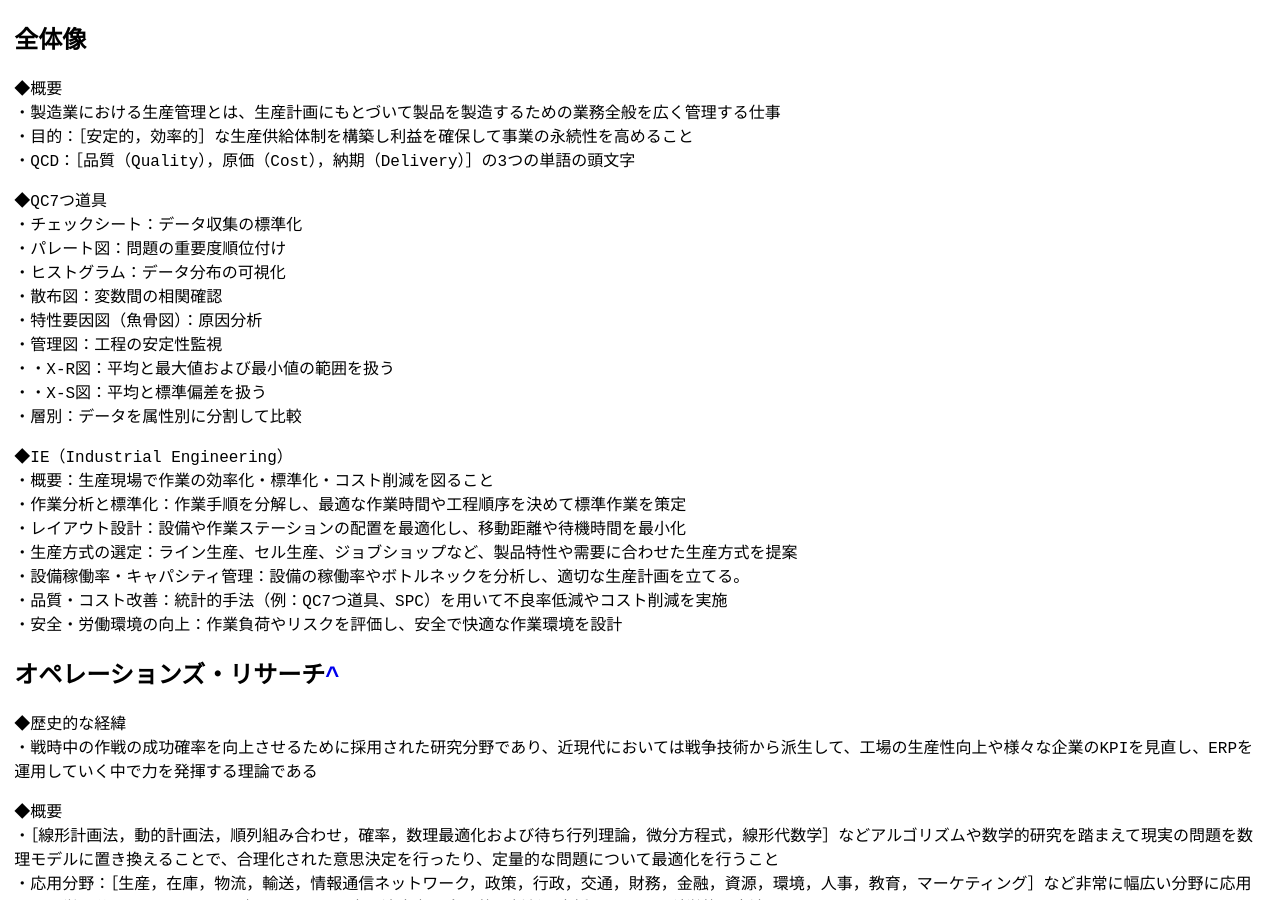
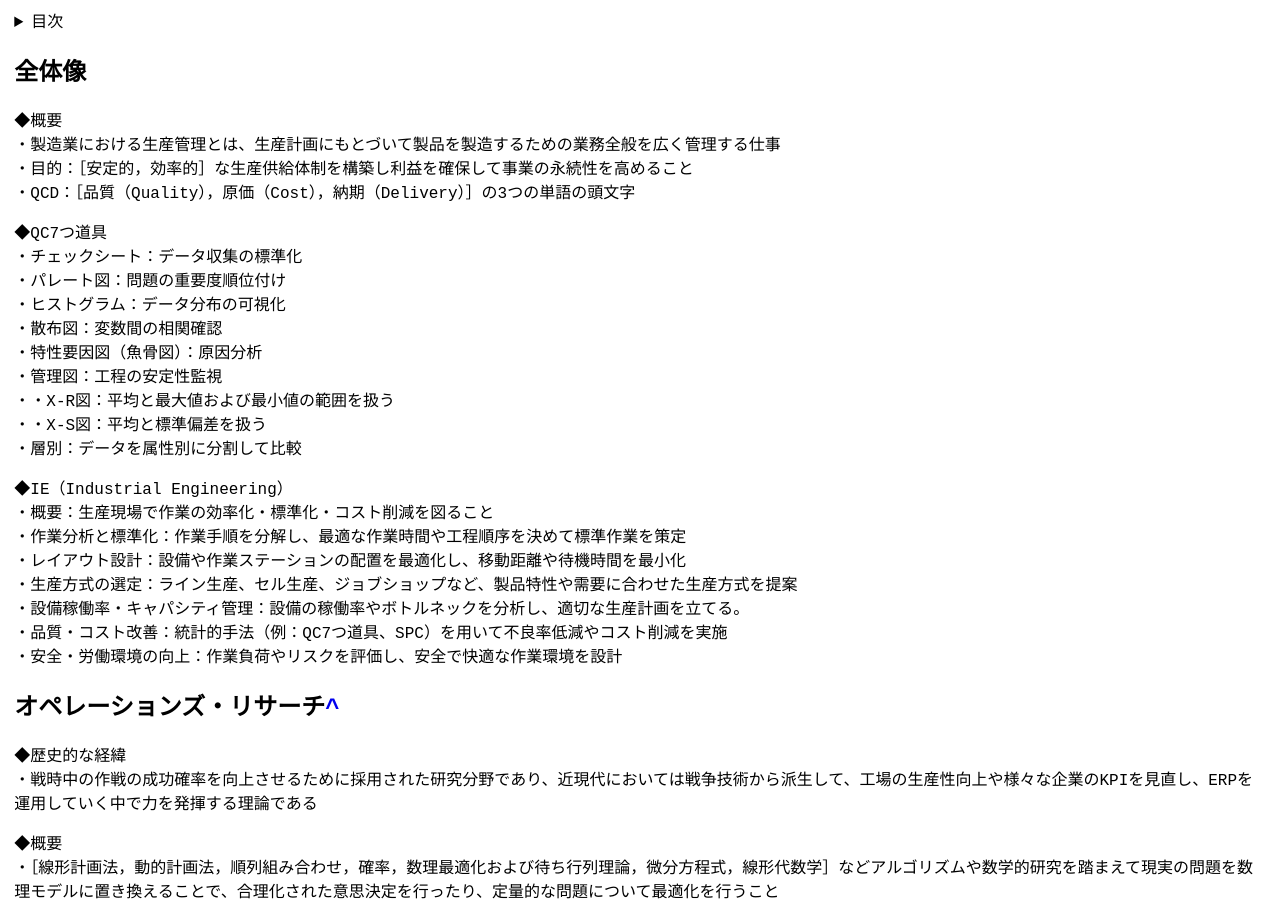
Before and after one commit to zoldof/algo-notes-ci, a Jekyll site: the page built from docs/dist/seikan1/index.md, in a window 1280 px wide and 900 px high. Built offline with Jekyll 4.4.1, drawn with Linux system fonts in a browser that asks for light colours.

Commit message:
Update index.md

```diff
--- a/docs/dist/seikan1/index.md
+++ b/docs/dist/seikan1/index.md
@@ -2,6 +2,8 @@
 layout: default
 title: 生産管理 基礎
 ---
+
+{% include toc.md %}
 
 ## 全体像
 
```
